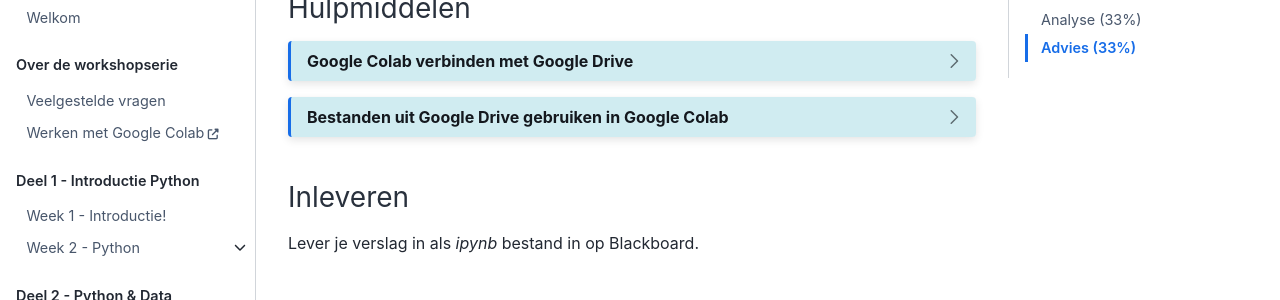
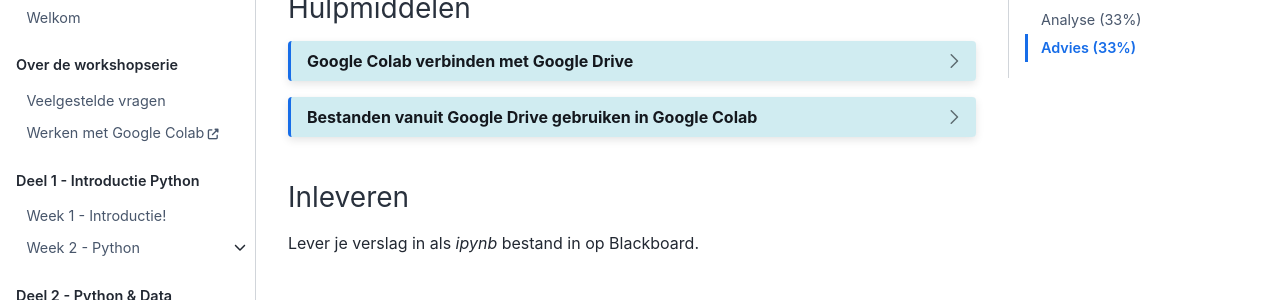
Before and after one commit to Remi-ui/python_tb, a Jupyter Book: the page built from class/week07/week07_summary.md, in a window 1280 px wide and 900 px high, scrolled down 938 px. Shown: the part 153-453 px from the top of the window. Built offline with Jupyter Book 1.0.4 settings and Sphinx 7.4.7 and the Sphinx Book theme 1.1.4, drawn with Linux system fonts in a browser that asks for light colours; pages that are not in the unit, such as notebooks, are missing from menus.

Commit message:
Update week07_summary.md

````diff
--- a/class/week07/week07_summary.md
+++ b/class/week07/week07_summary.md
@@ -30,7 +30,7 @@ Je verslag bevat tenminste:
 </div>
 ```
 
-```{dropdown} Bestanden uit Google Drive gebruiken in Google Colab
+```{dropdown} Bestanden vanuit Google Drive gebruiken in Google Colab
     :class-container: sd-shadow-lg
     :color: primary
 <div class="container youtube">
````
